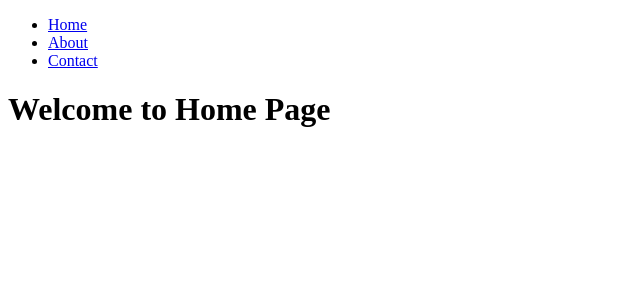
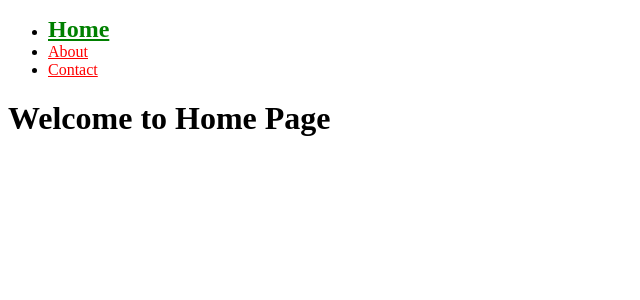
Before and after one commit to guidonunes/e-commerce-mern-react-exercises-, a React (Vite) app: page / in a window 1280 px wide. Shown: the top 300 px of the page, without its empty margins (0-640 px from the left). Built offline with nearby package versions, Linux system fonts and the light colour scheme.

Commit message:
add styling to navbar

```diff
--- /dev/null
+++ b/src/assets/css/styles.css
@@ -0,0 +1,9 @@
+.active-item {
+  color: green;
+  font-weight: bold;
+  font-size: 24px;
+}
+
+.pending-item {
+  color: red;
+}
--- a/src/components/Menu.jsx
+++ b/src/components/Menu.jsx
@@ -5,9 +5,9 @@ const Menu = () => {
   return (
     <div>
       <ul>
-        <li><NavLink to="/">Home</NavLink></li>
-        <li><NavLink to ="/about">About</NavLink></li>
-        <li><NavLink to ="/contact">Contact</NavLink></li>
+        <li><NavLink className={({isActive})=> isActive ? "active-item":"pending-item"} to="/">Home</NavLink></li>
+        <li><NavLink className={({isActive})=> isActive ? "active-item":"pending-item"} to ="/about">About</NavLink></li>
+        <li><NavLink className={({isActive})=> isActive ? "active-item":"pending-item"} to ="/contact">Contact</NavLink></li>
       </ul>
     </div>
   )
--- a/src/main.jsx
+++ b/src/main.jsx
@@ -1,6 +1,7 @@
 import { StrictMode } from 'react'
 import { createRoot } from 'react-dom/client'
 import App from './App.jsx'
+import './assets/css/styles.css';
 
 
 createRoot(document.getElementById('root')).render(
```
